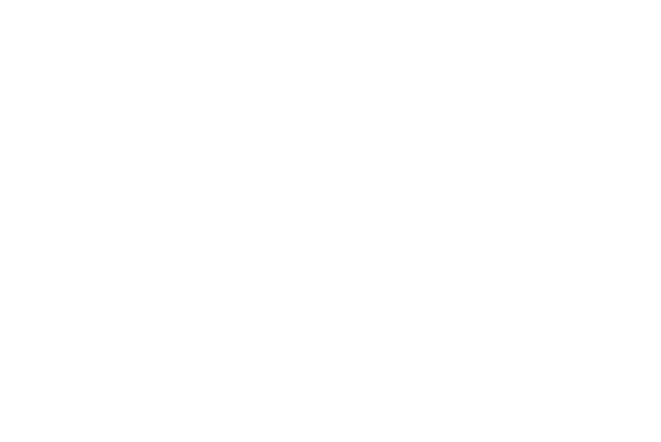
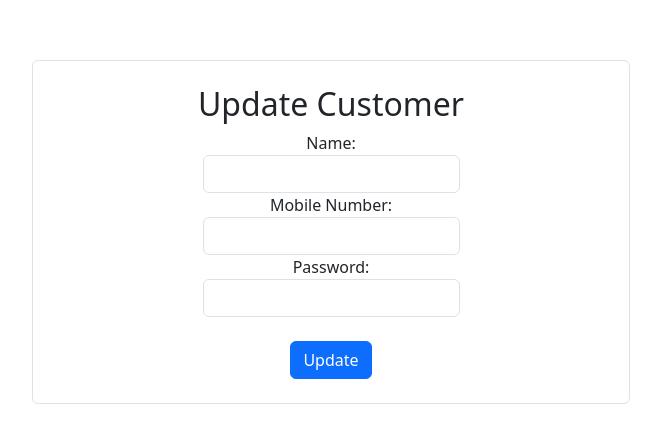
Before and after one commit to excelr-projs/paisa-bhej-fe, a React (Vite) app: page /update in a window 1280 px wide. Before the commit this address had no page. Shown: the part 168-610 px from the top of the page, without its empty margins (309-970 px from the left). Built offline with nearby package versions, Linux system fonts and the light colour scheme.

Commit message:
Added Some New Topics

```diff
--- a/src/App.jsx
+++ b/src/App.jsx
@@ -4,13 +4,14 @@ import Home from './pages/Home';
 import Register from './pages/Register';
 import Login from './pages/login';
 import CreateAccountForm from './pages/CreateAccountForm';
-import Profile from './pages/Profile'
 import TransactionComponent from './pages/TransactionComponent';
 import Wallet from './pages/Wallet';
 import GetBalance from './pages/walletoperation/GetBalance';
 import CreateWallet from './pages/walletoperation/CreateWallet';
 import FundTransfer from './pages/walletoperation/FundTransfer';
 import HandelDeposit from './pages/walletoperation/HandelDeposit';
+import UpdateCostumer from './pages/UpdateCostumer';
+
 
 function App() {
   return (
@@ -22,14 +23,15 @@ function App() {
           <Route path="/" element={<Login />} />
           <Route path="/createaccount" element={<CreateAccountForm />} />
           <Route path="/transaction" element={<TransactionComponent />} />
-          <Route path="/profile" element={<Profile />} />
+          <Route path='/update' element={<UpdateCostumer/>}/>
 
-          <Route path="/wallet/*" element={<Wallet />}>
-            <Route path="getbalance" element={<GetBalance />} />
-            <Route path="createwallet" element={<CreateWallet />} />
-            <Route path="fundtransfer" element={<FundTransfer />} />
-            <Route path="deposit" element={<HandelDeposit />} />
-          </Route>
+
+          <Route path="/wallet/" element={<Wallet />}/>
+          <Route path="getbalance" element={<GetBalance />} />
+          <Route path="createwallet" element={<CreateWallet />} />
+          <Route path="fundtransfer" element={<FundTransfer />} />
+          <Route path="deposit" element={<HandelDeposit />} />
+
         </Routes>
       </BrowserRouter>
     </div>
--- a/src/pages/CreateAccountForm.jsx
+++ b/src/pages/CreateAccountForm.jsx
@@ -1,12 +1,42 @@
-import React, { useState } from 'react';
+import React, { useState, useEffect } from 'react';
 
-function CreateAccountForm() {
+function AccountManagement() {
   const [accountInfo, setAccountInfo] = useState({
     accountNumber: '',
     ifscCode: '',
     bankName: '',
     balance: 0
   });
+
+  const [accounts, setAccounts] = useState([]);
+  const [walletId, setWalletId] = useState('');
+  const [key, setKey] = useState('');
+
+  useEffect(() => {
+    // Fetch accounts data from API
+    const fetchAccounts = async () => {
+      try {
+        const response = await fetch(`/api/account/viewAccounts`, {
+          method: 'POST',
+          headers: {
+            'Content-Type': 'application/json',
+          },
+          body: JSON.stringify({ walletId, key }),
+        });
+
+        if (response.ok) {
+          const data = await response.json();
+          setAccounts(data);
+        } else {
+          console.error('Failed to fetch accounts');
+        }
+      } catch (error) {
+        console.error('Error fetching accounts:', error);
+      }
+    };
+
+    fetchAccounts();
+  }, [walletId, key]);
 
   const handleInputChange = (e) => {
     const { name, value } = e.target;
@@ -19,7 +49,7 @@ function CreateAccountForm() {
   const handleSubmit = (e) => {
     e.preventDefault();
 
-    // Make a POST request to your backend server
+    // Make a POST request to create a new account
     fetch('/api/accounts', {
       method: 'POST',
       headers: {
@@ -37,6 +67,8 @@ function CreateAccountForm() {
           bankName: '',
           balance: 0
         });
+        // Refresh the account list
+        fetchAccounts();
       } else {
         console.error('Failed to create account');
       }
@@ -46,17 +78,36 @@ function CreateAccountForm() {
     });
   };
 
+  const handleDelete = (accountId) => {
+    // Make a DELETE request to remove an account
+    fetch('/api/account/removeAccount', {
+      method: 'DELETE',
+      headers: {
+        'Content-Type': 'application/json'
+      },
+      body: JSON.stringify({ accountId, key })
+    })
+    .then(response => {
+      if (response.ok) {
+        console.log('Account deleted successfully');
+        // Refresh the account list
+        fetchAccounts();
+      } else {
+        console.error('Failed to delete account');
+      }
+    })
+    .catch(error => {
+      console.error('Error:', error);
+    });
+  };
+
   return (
-    <div  >
+    <div>
       <div className='container border rounded'>
-      <div className="row">
         <h2>Create Account</h2>
-      <form onSubmit={handleSubmit} >
-
+        <form onSubmit={handleSubmit}>
           <div className="form-group">
-        <label >
-          Account Number
-        </label>
+            <label>Account Number</label>
             <input
               type="text"
               className="form-control"
@@ -64,12 +115,8 @@ function CreateAccountForm() {
               value={accountInfo.accountNumber}
               onChange={handleInputChange} />
           </div>
-
-
           <div className="form-group">
-        <label>
-          IFSC Code:
-        </label>
+            <label>IFSC Code:</label>
             <input
               type="text"
               className="form-control"
@@ -77,12 +124,8 @@ function CreateAccountForm() {
               value={accountInfo.ifscCode}
               onChange={handleInputChange} />
           </div>
-
-
           <div className="form-group">
-        <label>
-          Bank Name
-        </label>
+            <label>Bank Name</label>
             <input
               type="text"
               className="form-control"
@@ -90,27 +133,34 @@ function CreateAccountForm() {
               value={accountInfo.bankName}
               onChange={handleInputChange} />
           </div>
-
-
           <div className="form-group">
-        <label>
-          Balance:
+            <label>Balance:</label>
             <input
               type="number"
               className="form-control"
               name="balance"
               value={accountInfo.balance}
               onChange={handleInputChange} />
-        </label>
+          </div>
+          <button type="submit" className="btn btn-primary m-4">Create Account</button>
+        </form>
       </div>
 
-        <br />
-        <button type="submit">Create Account</button>
-      </form>
-    </div>
+      <div className='container border rounded'>
+        <h2>View Accounts</h2>
+        <ul>
+          {accounts.map(account => (
+            <li key={account.id}>
+              Account Number: {account.accountNumber},
+               Bank Name: {account.bankName},
+                IFSC Code: {account.ifscCode}
+              <button  onClick={() => handleDelete(account.id) }>Delete</button>
+            </li>
+          ))}
+        </ul>
       </div>
     </div>
   );
 }
 
-export default CreateAccountForm;
+export default AccountManagement;
--- a/src/pages/Profile.jsx
+++ /dev/null
@@ -1,11 +0,0 @@
-import React from 'react'
-
-function Profile() {
-  return (
-    <div>
-      <h1>hello</h1>
-    </div>
-  )
-}
-
-export default Profile
--- a/src/pages/Register.jsx
+++ b/src/pages/Register.jsx
@@ -1,4 +1,5 @@
 import { useState } from "react";
+import { Link } from "react-router-dom";
 
 function Register() {
     const [customerID, setCustomerId] = useState(1); // Initialize customer ID to 1
@@ -69,7 +70,7 @@ function Register() {
                                 value={password}
                                 onChange={(event) => setPassword(event.target.value)}
                             />
-                        </div>
+                          </div>
                         <div className="form-group">
                             <label>Wallet</label>
                             <input
@@ -79,8 +80,9 @@ function Register() {
                                 value={wallet}
                                 onChange={(event) => setWallet(event.target.value)}
                             />
+                            <Link to ="/update">Update Register</Link>
+                        <button type="submit" className="btn btn-primary m-4">Save</button>
                         </div>
-                        <button type="submit" className="btn btn-primary mt-4">Save</button>
                     </form>
                 </div>
             </div>
--- /dev/null
+++ b/src/pages/UpdateCostumer.jsx
@@ -0,0 +1,89 @@
+import React,{useState} from 'react'
+
+function UpdateCostumer() {
+
+    // State variables to hold customer data
+  const [customer, setCustomer] = useState({
+    name: '',
+    mobileNumber: '',
+    password: '',
+  });
+
+  // Function to handle form input changes
+  const handleChange = (e) => {
+    const { name, value } = e.target;
+    setCustomer({ ...customer, [name]: value });
+  };
+
+  // Function to handle form submission
+  const handleSubmit = async (e) => {
+    e.preventDefault();
+
+    // Assuming you have an API endpoint to update customer details
+    try {
+      const response = await fetch('/api/updateCustomer', {
+        method: 'POST',
+        headers: {
+          'Content-Type': 'application/json',
+        },
+        body: JSON.stringify(customer),
+      });
+
+      if (response.ok) {
+        // Success message or further actions
+        console.log('Customer updated successfully');
+      } else {
+        // Handle errors
+        console.error('Failed to update customer');
+      }
+    } catch (error) {
+      console.error('Error updating customer:', error);
+    }
+  };
+
+  return (
+    <div className="container border rounded p-4">
+    <div className="row">
+    <h2>Update Customer</h2>
+    <form onSubmit={handleSubmit}>
+      <label className="form-group">
+        Name:
+        <input
+          type="text"
+          className="form-control"
+          name="name"
+          value={customer.name}
+          onChange={handleChange}
+        />
+      </label>
+      <br />
+      <label className="form-group">
+        Mobile Number:
+        <input
+          type="text"
+          className="form-control"
+          name="mobileNumber"
+          value={customer.mobileNumber}
+          onChange={handleChange}
+        />
+      </label>
+      <br />
+      <label className="form-group">
+        Password:
+        <input
+          type="password"
+          className="form-control"
+          name="password"
+          value={customer.password}
+          onChange={handleChange}
+        />
+      </label>
+      <br />
+      <button type="submit" className="btn btn-primary mt-4">Update</button>
+    </form>
+    </div>
+  </div>
+);
+}
+
+export default UpdateCostumer
--- a/src/pages/login.jsx
+++ b/src/pages/login.jsx
@@ -1,5 +1,6 @@
 import { useState } from "react";
-import { useNavigate } from 'react-router-dom';
+import { useNavigate ,Link } from 'react-router-dom';
+
 
 function Login() {
     const [mobileNumber, setMobileNumber] = useState("");
@@ -33,7 +34,7 @@ function Login() {
 
     return (
         <div>
-            <div className="container border rounded">
+            <div className="container border rounded p-4">
                 <div className="row">
                     <h2>Login</h2>
                     <hr />
@@ -59,8 +60,10 @@ function Login() {
                             />
                         </div>
                         <br/>
-                        <button type="submit" className="btn btn-primary">Login</button>
+                        <Link to ="/Register">New Register</Link>
+                        <button type="submit" className="btn btn-primary ms-4">Login</button>
                     </form>
+
                 </div>
             </div>
         </div>
```
Lines whose indentation alone changed are shown as unchanged.
